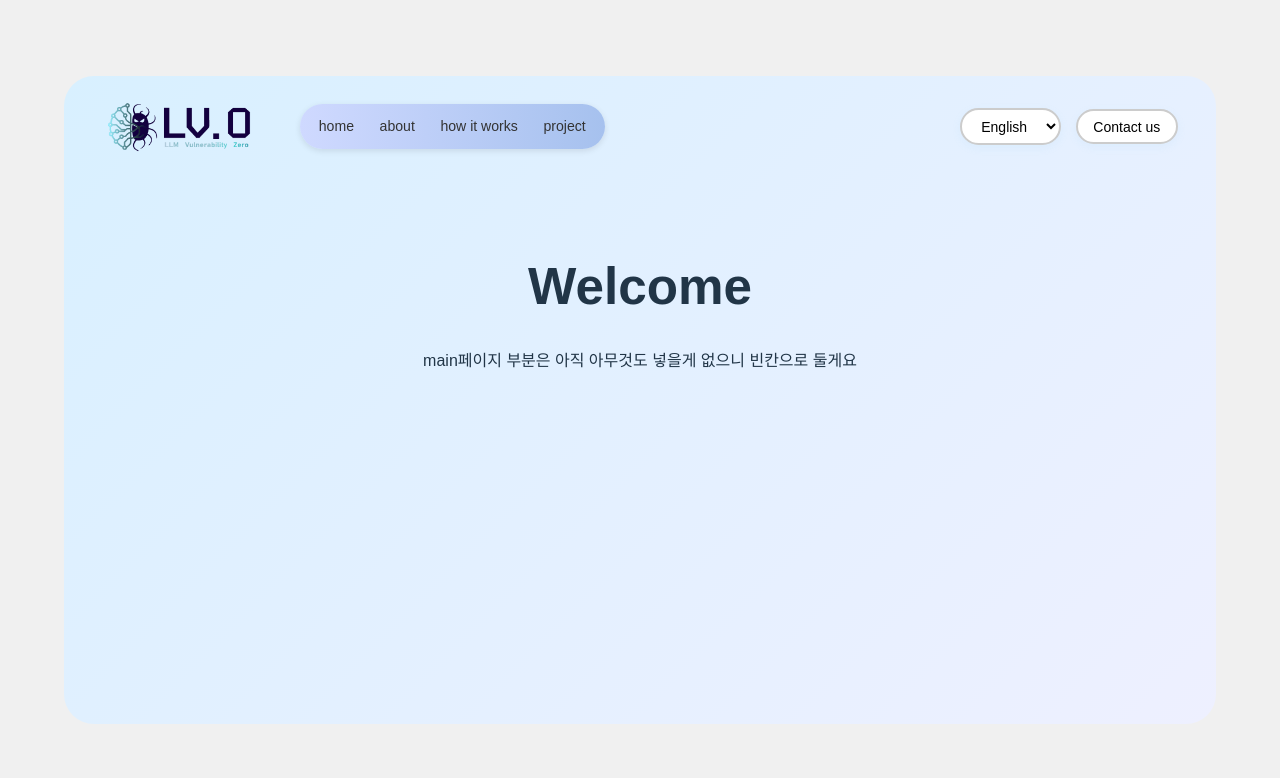
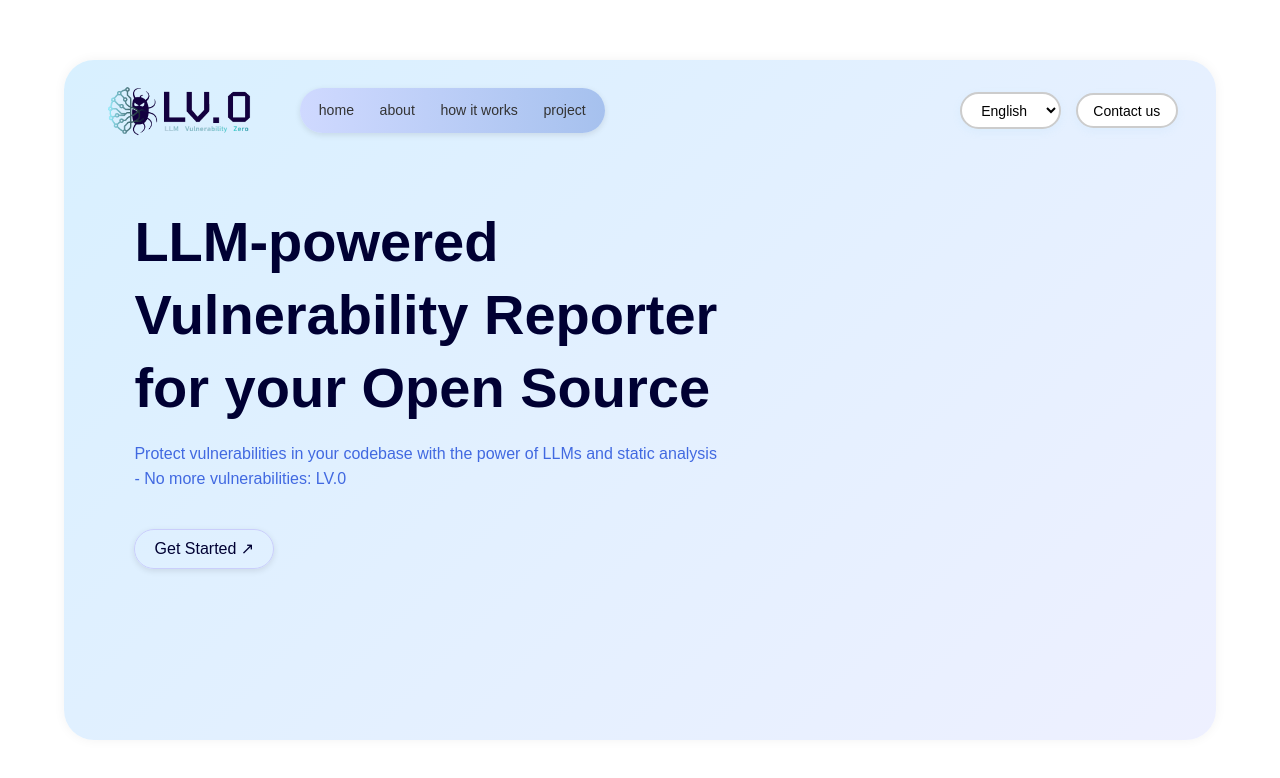
Before and after one commit to Gaurdians-of-the-Open-Source/Frontend, a React (Vite) app: page / in a window 1280 px wide. Shown: the top 778 px of the page. Built offline with nearby package versions, Linux system fonts and the light colour scheme.

Commit message:
main home page

```diff
--- a/src/pages/home/Home.tsx
+++ b/src/pages/home/Home.tsx
@@ -26,8 +26,18 @@ export default function Home() {
         </header>
 
         <main className="main">
-          <h1>Welcome</h1>
-          <p>main페이지 부분은 아직 아무것도 넣을게 없으니 빈칸으로 둘게요 </p>
+          <div className="text-box">
+            <h1>
+              LLM-powered <br />
+              Vulnerability Reporter <br />
+              for your Open Source
+            </h1>
+            <p>
+              Protect vulnerabilities in your codebase with the power of LLMs and static analysis<br />
+              - No more vulnerabilities: LV.0
+            </p>
+            <button className="get-started">Get Started ↗</button>
+          </div>
         </main>
       </div>
     </div>
--- a/src/pages/home/home.css
+++ b/src/pages/home/home.css
@@ -1,4 +1,4 @@
- .background {
+ .wrapper {
    width: 100vw;
    height: 100vh;
    background: #ffffff;
@@ -7,7 +7,7 @@
    align-items: center;
  }
 
-.content-box {
+ .ratio-box {
    width: 89%;
    height: 85%;
    background: linear-gradient(135deg, #d8f0ff, #eef0ff);
@@ -31,7 +31,8 @@
  .left-box {
    display: flex;
    align-items: center;
-  gap: 20px; /* 로고와 nav 사이 간격 */
+   gap: 20px;
+   /* 로고와 nav 사이 간격 */
  }
 
  .logo {
@@ -52,11 +53,11 @@
  }
 
  .nav-item {
-  padding: 10px 26px;       /* 살짝 줄임 */
-  font-size: 26px;          /* 기존보다 크게 */
+   padding: 10px 26px;
+   font-size: 26px;
    border-radius: 30px;
    text-decoration: none;
-  color: black;
+   color: #000033;
    font-weight: 600;
    transition: all 0.2s ease;
  }
@@ -96,6 +97,48 @@
  }
 
  .main {
-  margin-top: 3rem;
-  text-align: center;
+   display: flex;
+   justify-content: flex-start;
+   /* 왼쪽 정렬 */
+   align-items: flex-start;
+   /* 위쪽 정렬 */
+   height: 70%;
+   padding: 0.5rem 2rem;
+   /* 위·왼쪽 여백 조절 */
+   gap: 4rem;
+   /* 오른쪽 공간 확보 */
  }
+
+ .text-box {
+   flex: 1;
+   max-width: 650px;
+   text-align: left;
+   margin-top: 0.01rem;
+ }
+
+ .text-box h1 {
+   font-size: 3.5rem;
+   font-weight: 700;
+   line-height: 1.3;
+   margin-bottom: 1rem;
+   color: #000033;
+ }
+
+ .text-box p {
+   font-size: 1rem;
+   color: #4169E1;
+   line-height: 1.6;
+   margin-bottom: 2.3rem;
+ }
+
+ .get-started {
+   background: transparent;
+   box-shadow: 0 2px 6px rgba(0, 0, 0, 0.1);
+   border: 1px solid #cacefb;
+   border-radius: 40px;
+   color: #000033;
+ }
+
+ .get-started:hover {
+   background: rgba(0, 0, 0, 0.05);
+ }
```
Lines whose indentation alone changed are shown as unchanged.
